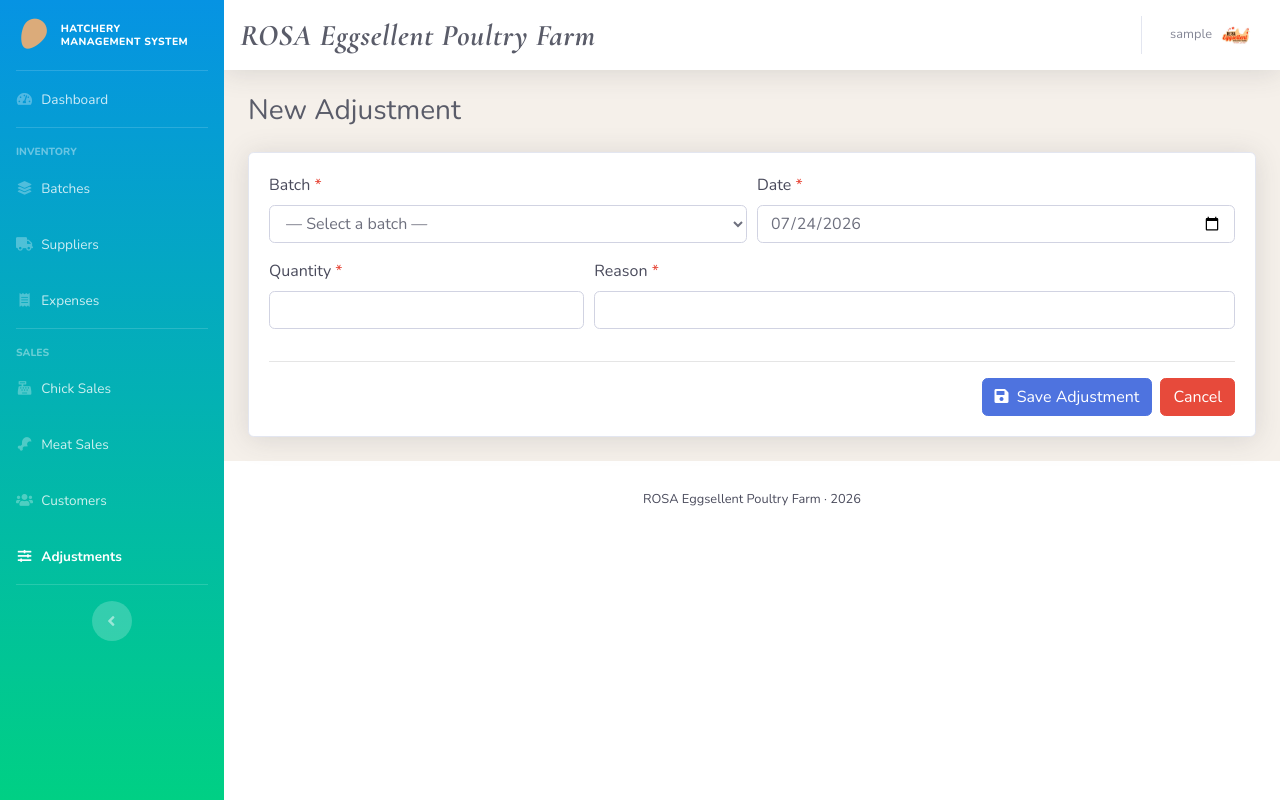
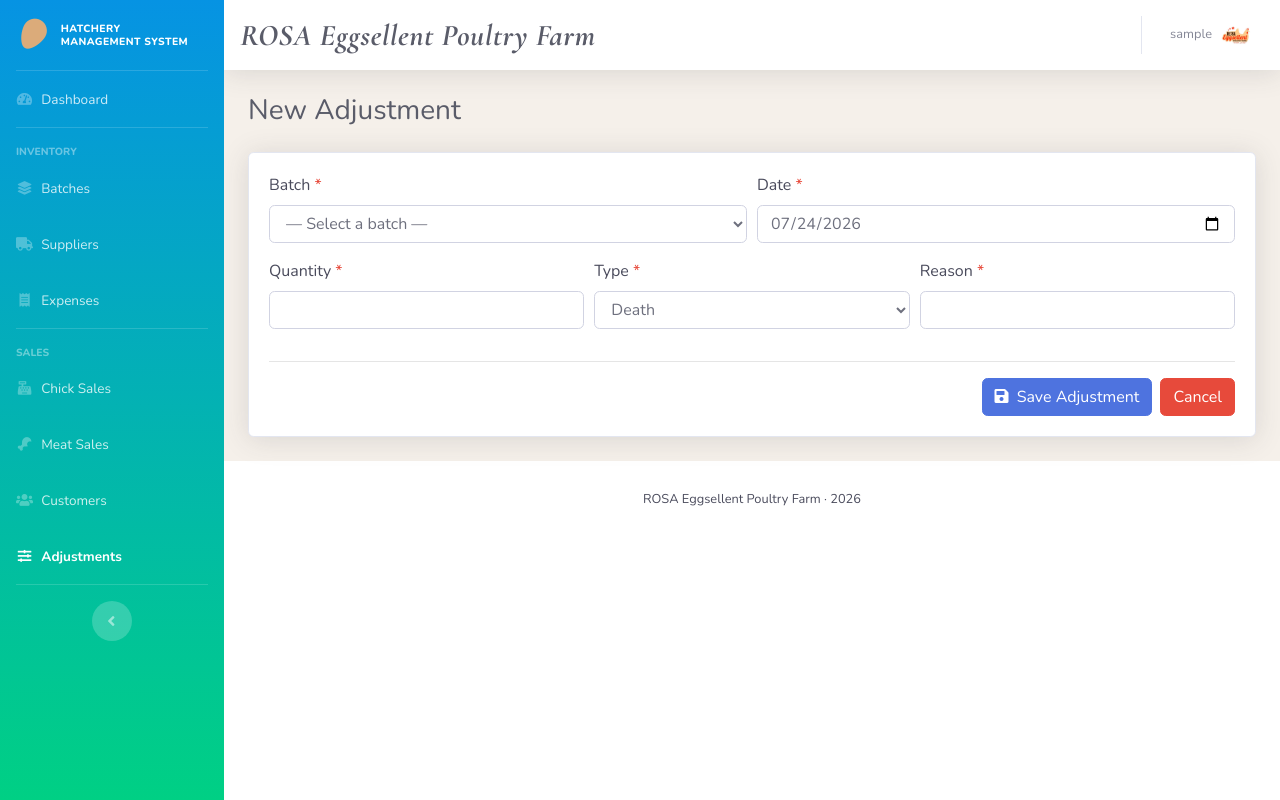
Before and after one commit to Unkerpaulie/hatchery, a Django app: page /sales/adjustments/new/ in a window 1280 px wide. Run offline with Django 5.2, Linux system fonts and the light colour scheme; the visitor is signed in with stand-in values (Sample User, id 1); data that the repository does not hold is empty; some libraries are stand-ins or nearby versions.

Commit message:
added adjustment types

```diff
--- a/sales/admin.py
+++ b/sales/admin.py
@@ -40,7 +40,7 @@ class SaleLineAdmin(admin.ModelAdmin):
 
 @admin.register(Adjustment)
 class AdjustmentAdmin(admin.ModelAdmin):
-    list_display = ("batch", "date", "quantity", "reason")
+    list_display = ("batch", "date", "quantity", "adjustment_type", "reason")
     list_select_related = ("batch",)
     readonly_fields = ("created_by", "updated_by", "created_at")
 
--- a/sales/forms.py
+++ b/sales/forms.py
@@ -173,12 +173,13 @@ class SaleLineForm(forms.ModelForm):
 class AdjustmentForm(forms.ModelForm):
     class Meta:
         model = Adjustment
-        fields = ["batch", "date", "quantity", "reason"]
+        fields = ["batch", "date", "quantity", "adjustment_type", "reason"]
         widgets = {
-            "batch":    forms.Select(attrs=_SELECT),
-            "date":     forms.DateInput(attrs=_DATE),
-            "quantity": forms.NumberInput(attrs=_NUMBER),
-            "reason":   forms.TextInput(attrs=_TEXT),
+            "batch":           forms.Select(attrs=_SELECT),
+            "date":            forms.DateInput(attrs=_DATE),
+            "quantity":        forms.NumberInput(attrs=_NUMBER),
+            "adjustment_type": forms.Select(attrs=_SELECT),
+            "reason":          forms.TextInput(attrs=_TEXT),
         }
 
     def __init__(self, *args, **kwargs):
--- a/sales/models.py
+++ b/sales/models.py
@@ -192,15 +192,26 @@ class MeatSaleLine(models.Model):
 
 
 class Adjustment(AuditedModel):
-    """Non-sale removal from inventory (personal use, gifts, mortality, etc.).
+    """Non-sale removal from inventory (death, donation, personal use, etc.).
     Created from the Sales section per the PRD clarification.
     """
+
+    class AdjustmentType(models.TextChoices):
+        DEATH        = "death",        "Death"
+        DONATION     = "donation",     "Donation"
+        PERSONAL_USE = "personal_use", "Personal Use"
 
     batch = models.ForeignKey(
         "inventory.Batch", on_delete=models.CASCADE, related_name="adjustments"
     )
     date = models.DateField(default=timezone.localdate)
     quantity = models.PositiveIntegerField()
+    adjustment_type = models.CharField(
+        max_length=20,
+        choices=AdjustmentType.choices,
+        default=AdjustmentType.DEATH,
+        help_text="Category of inventory adjustment.",
+    )
     reason = models.CharField(max_length=200)
 
     created_at = models.DateTimeField(auto_now_add=True)
--- a/templates/sales/adjustment_form.html
+++ b/templates/sales/adjustment_form.html
@@ -34,7 +34,14 @@
                         <div class="invalid-feedback d-block">{{ form.quantity.errors|join:", " }}</div>
                     {% endif %}
                 </div>
-                <div class="form-group col-md-8">
+                <div class="form-group col-md-4">
+                    <label>Type <span class="text-danger">*</span></label>
+                    {{ form.adjustment_type }}
+                    {% if form.adjustment_type.errors %}
+                        <div class="invalid-feedback d-block">{{ form.adjustment_type.errors|join:", " }}</div>
+                    {% endif %}
+                </div>
+                <div class="form-group col-md-4">
                     <label>Reason <span class="text-danger">*</span></label>
                     {{ form.reason }}
                     {% if form.reason.errors %}
--- a/templates/sales/adjustment_list.html
+++ b/templates/sales/adjustment_list.html
@@ -22,6 +22,7 @@
                     <tr>
                         <th>Date</th>
                         <th>Batch</th>
+                        <th>Type</th>
                         <th class="text-right">Qty</th>
                         <th>Reason</th>
                     </tr>
@@ -35,11 +36,12 @@
                                 Batch #{{ adj.batch_id }}
                             </a>
                         </td>
+                        <td>{{ adj.get_adjustment_type_display }}</td>
                         <td class="text-right">{{ adj.quantity }}</td>
                         <td>{{ adj.reason }}</td>
                     </tr>
                 {% empty %}
-                    <tr><td colspan="4" class="text-center text-muted">No adjustments yet.</td></tr>
+                    <tr><td colspan="5" class="text-center text-muted">No adjustments yet.</td></tr>
                 {% endfor %}
                 </tbody>
             </table>
```
Also changed, not shown: sales/migrations/0007_adjustment_type_field.py (added).
